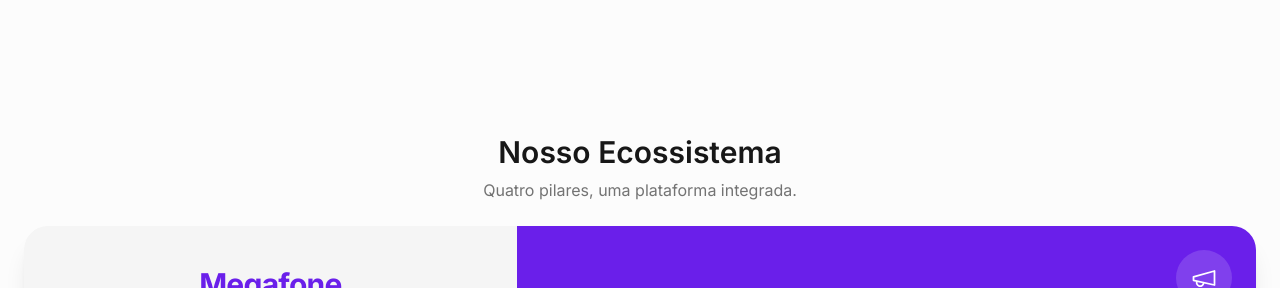
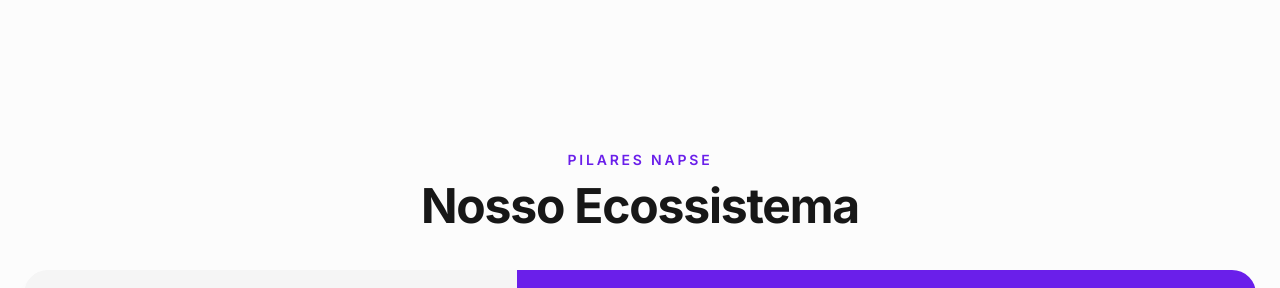
Before and after one commit to KairusAI/site_napse, a React (Vite) app: page / in a window 1280 px wide. Shown: the part 754-1042 px from the top of the page. Built offline with nearby package versions, Linux system fonts and the light colour scheme; the HTML template or start-up script is replaced by a standard one.

Commit message:
Enhance PillarsSection: Update title styling, add subtitle, and adjust layout for improved visual hierarchy.

```diff
--- a/src/components/sections/PillarsSection.tsx
+++ b/src/components/sections/PillarsSection.tsx
@@ -218,13 +218,13 @@
     <section ref={sectionRef} id="ecossistema">
       {/* Desktop — pinned bento box */}
       <div className="hidden lg:flex h-screen flex-col px-6 py-6">
-        <div className="shrink-0 text-center mb-6 pt-16">
-          <h2 className="text-3xl font-semibold text-neutral-900">
+        <div className="shrink-0 text-center mb-8 pt-20 pb-2">
+          <p className="text-sm font-semibold uppercase tracking-[0.2em] text-nat-purple mb-3">
+            Pilares Napse
+          </p>
+          <h2 className="text-4xl sm:text-5xl font-bold tracking-tight text-neutral-900">
             Nosso Ecossistema
           </h2>
-          <p className="mt-2 text-neutral-500">
-            Quatro pilares, uma plataforma integrada.
-          </p>
         </div>
 
         <div className="flex-1 min-h-0 rounded-3xl overflow-hidden grid grid-cols-[2fr_3fr] shadow-xl">
@@ -322,9 +322,6 @@
           <h2 className="text-2xl font-semibold text-neutral-900">
             Nosso Ecossistema
           </h2>
-          <p className="mt-2 text-neutral-500">
-            Quatro pilares, uma plataforma integrada.
-          </p>
         </div>
 
         <div className="space-y-6">
```
